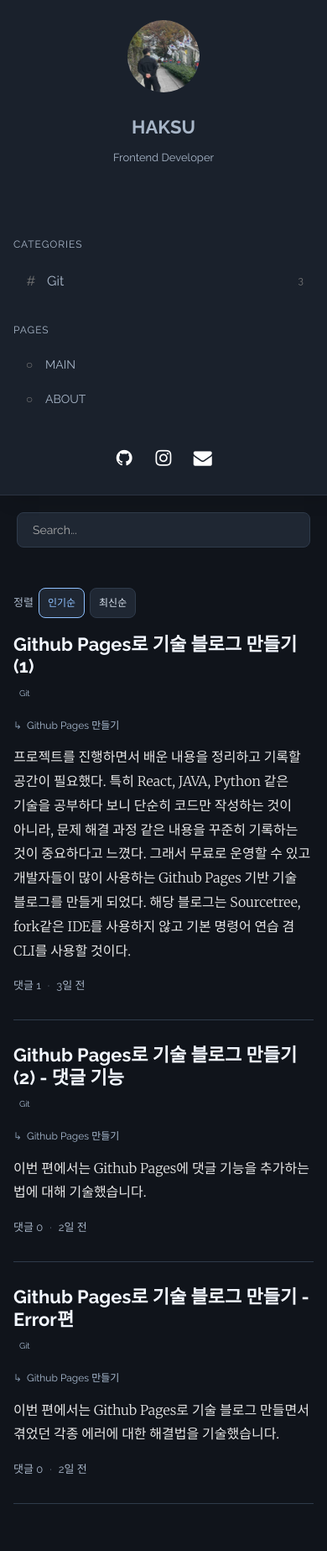
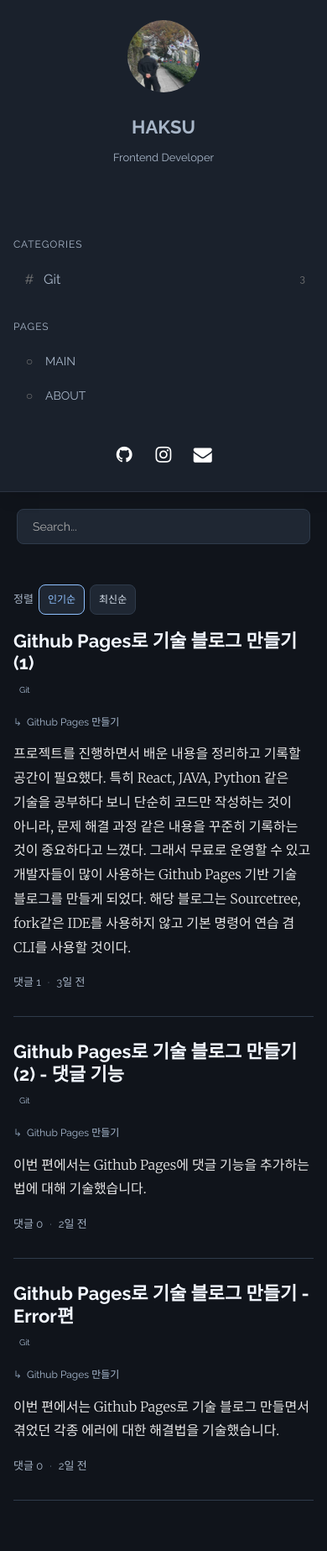
Before and after one commit to haksu-kim/haksu-kim.github.io, a Jekyll site: the page built from index.md, in a window 390 px wide. Shown: the whole page at 84% size. Built offline with Jekyll 4.4.1, drawn with Linux system fonts in a browser that asks for light colours; a script that is not in the unit is left out.

Commit message:
Refine mobile layout and post UI behaviors

```diff
--- a/assets/css/style.scss
+++ b/assets/css/style.scss
@@ -158,7 +158,7 @@ body {
 .category-tree {
   display: flex;
   flex-direction: column;
-  gap: 8px;
+  gap: 6px;
   min-width: 0;
 }
 
@@ -171,8 +171,8 @@ body {
   display: grid;
   grid-template-columns: 18px minmax(0, 1fr) auto;
   align-items: center;
-  gap: 10px;
-  padding: 10px 12px;
+  gap: 8px;
+  padding: 8px 10px;
   color: var(--text-soft);
   border-radius: var(--radius-md);
   cursor: pointer;
@@ -197,13 +197,13 @@ body {
 }
 
 .category-children {
-  margin-top: 6px;
+  margin-top: 4px;
   margin-left: 0;
-  padding-left: 18px;
+  padding-left: 12px;
   padding-right: 0;
   display: flex;
   flex-direction: column;
-  gap: 6px;
+  gap: 4px;
   box-sizing: border-box;
   max-width: 100%;
 }
@@ -211,10 +211,10 @@ body {
 .category-child {
   color: #9fb0c4;
   text-decoration: none;
-  font-size: 13px;
-  padding: 6px 10px;
-  border-radius: 8px;
-  width: 100%;
+  font-size: 12px;
+  padding: 5px 8px;
+  border-radius: 6px;
+  width: auto;
   box-sizing: border-box;
   max-width: 100%;
   min-width: 0;
```
